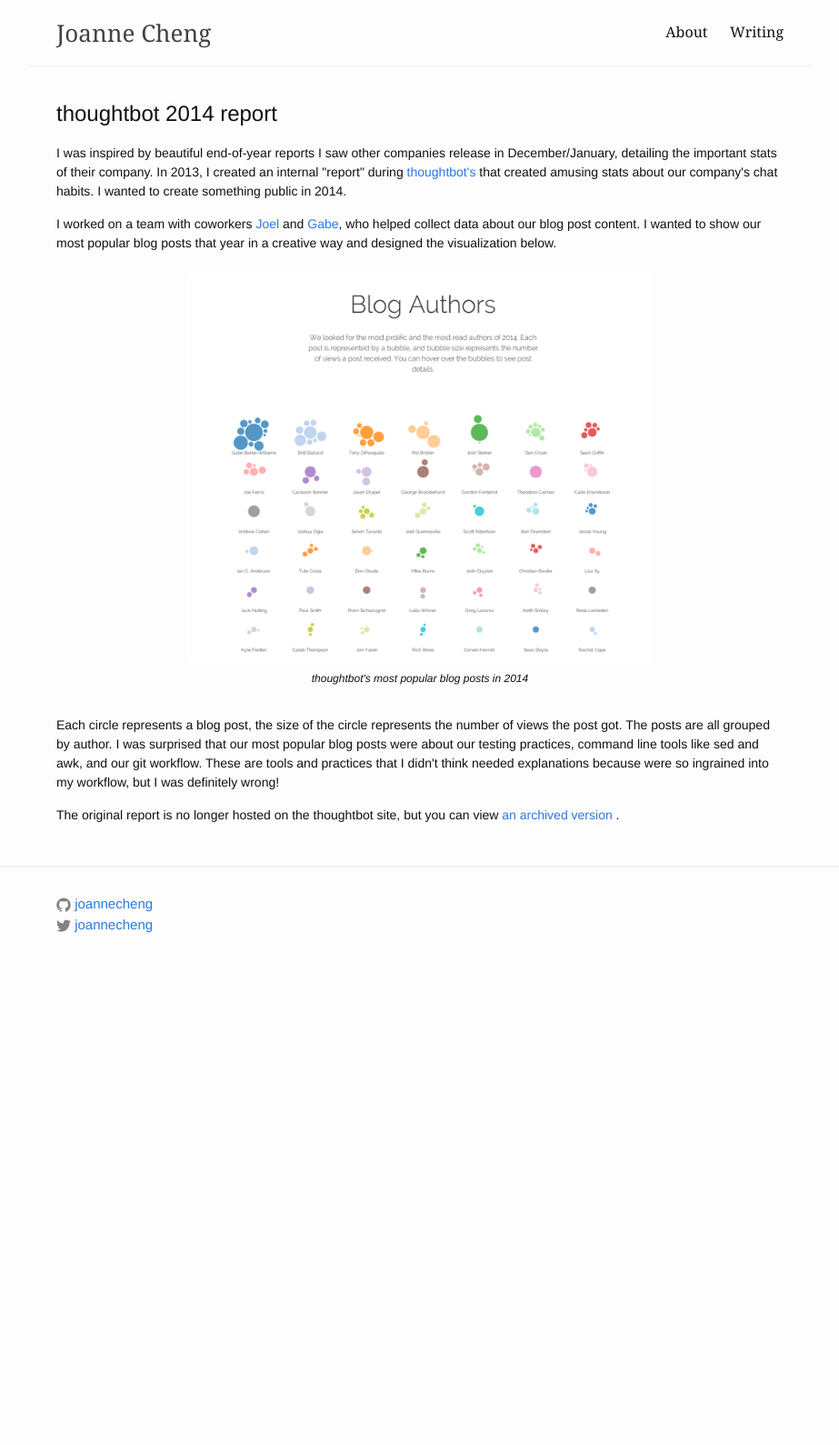
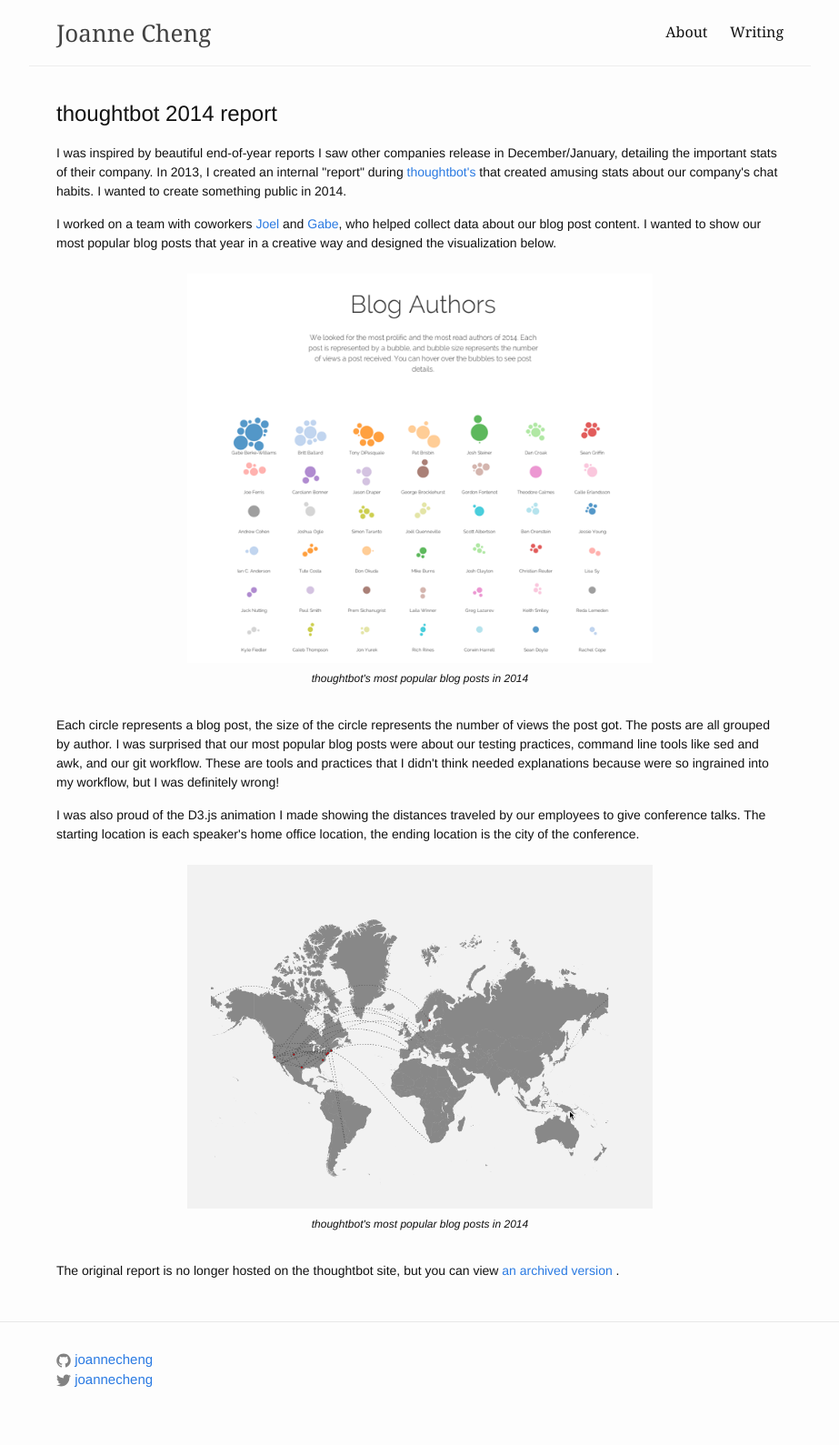
Before and after one commit to joannecheng/joannecheng.github.io, a Jekyll site: the page built from projects/thoughtbot-2014.html, in a window 1280 px wide. Shown: the whole page at 91% size, without its empty margins (178-1101 px from the left). Built offline with Jekyll 4.4.1, drawn with Linux system fonts in a browser that asks for light colours; nearby versions of some CDN libraries; library files that are not in the unit come from our copies; before the commit the page ends 1088 px from its top, so only the background shows below that.

Commit message:
add map gif to thoughtbot page

```diff
--- a/projects/thoughtbot-2014.html
+++ b/projects/thoughtbot-2014.html
@@ -44,6 +44,25 @@
   </p>
 
   <p>
+    I was also proud of the D3.js animation I made showing the distances traveled
+    by our employees to give conference talks.
+    The starting location is each speaker's home office location, the ending location is the city of the conference.
+  </p>
+
+  <section class="center pt2 pb4 mw6 mr7">
+    <img
+      class="pb2 center"
+      src="/assets/img/thoughtbot-2014/map.gif"
+      title="conference talk routes"
+      alt="thoughtbot's conference talk routes" />
+
+    <div class="f7 i tc">
+      thoughtbot's most popular blog posts in 2014
+    </div>
+  </section>
+
+
+  <p>
     The original report is no longer hosted on the thoughtbot site, but you can view
     <a href="http://web.archive.org/web/20160405094035/http://2014.thoughtbot.com:80/">
       an archived version
```
Also changed, not shown: assets/img/thoughtbot-2014/map.gif (added).
